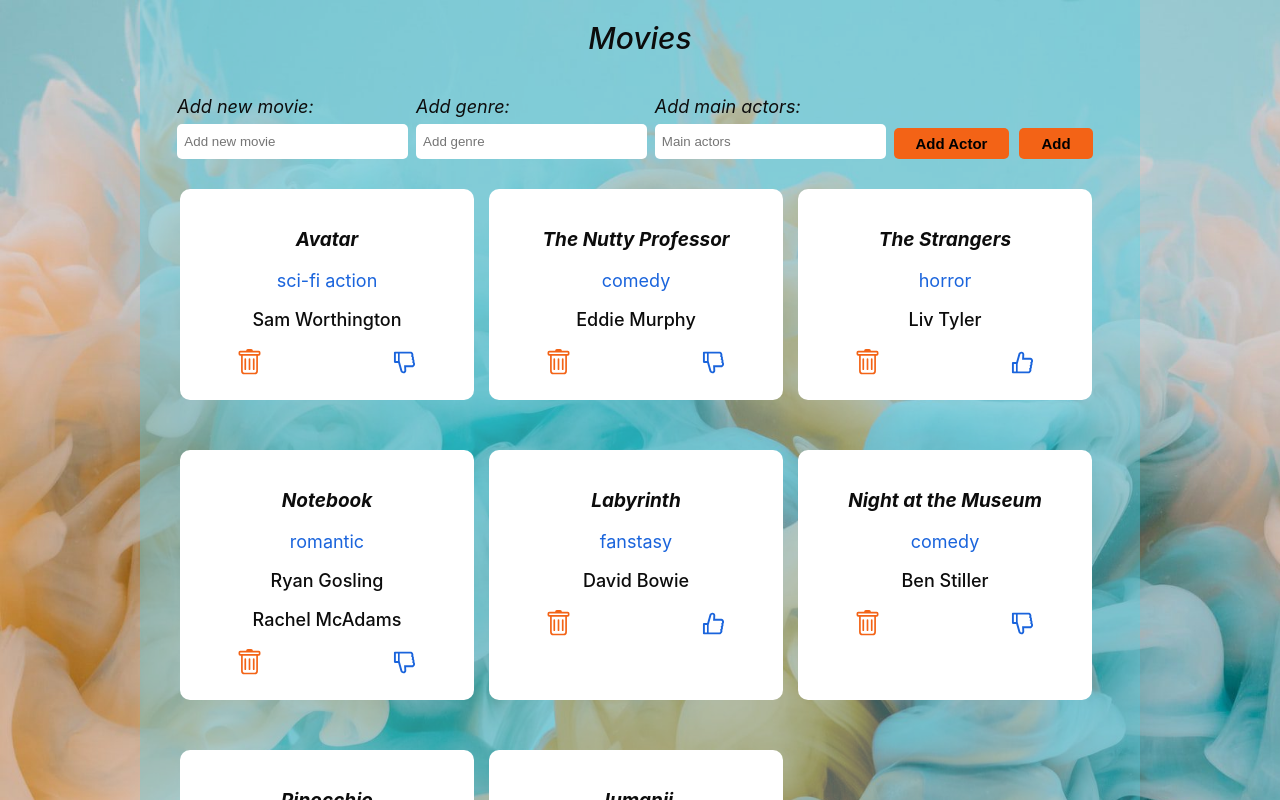
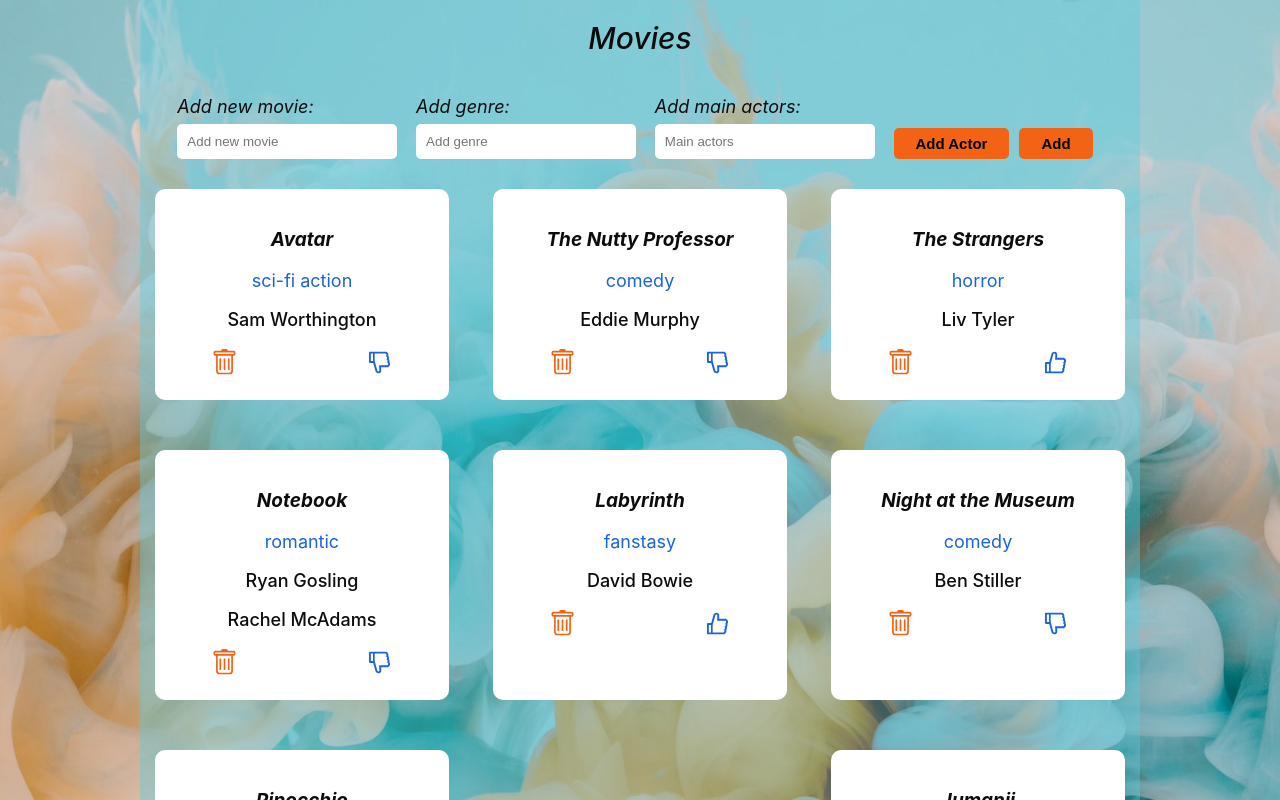
Before and after one commit to masaskrobo/List-of-movies, a React (Create React App) app: page / in a window 1280 px wide. Shown: the top 800 px of the page. Built offline with nearby package versions, Linux system fonts and the light colour scheme.

Commit message:
Fixing app

```diff
--- a/src/AddNewMovie/AddNewMovie.css
+++ b/src/AddNewMovie/AddNewMovie.css
@@ -14,8 +14,9 @@
 .form_box__input{
     border-radius: 5px;
     border: none;
-    padding: 10px 47px 10px 7px;
+    width: 200px;
     margin-top: 7px;
+    padding: 10px;
 }
 .button__box{
     padding-top: 32px;
--- a/src/AddNewMovie/AddNewMovie.js
+++ b/src/AddNewMovie/AddNewMovie.js
@@ -18,19 +18,18 @@ function AddNewMovie({onNewMovie}){
         }
 
     function NewMovie(){
-        onNewMovie(newMovie,style,actors)
-        setNewMovie('');
-        setNewStyle('');
-        setNewActor('');
+        if(newMovie !== '' && style !== ''){
+            onNewMovie(newMovie,style,actors)
+            setNewMovie('');
+            setNewStyle('');
+            setNewActor('');
+        }
        }
 
     function AddActors(){
        setActors([...actors,actor])
        setNewActor('')
-
-
        }
-
 
     return(
       <div className='form__container'>
@@ -50,8 +49,10 @@ function AddNewMovie({onNewMovie}){
                    <input className='form_box__input' placeholder='Main actors' type='text'  onChange={AddMainActor} value={actor}></input>
              </div>
              <div className='button__box'>
-                   <button className='button__box__add__actor' onClick={AddActors}>Add Actor</button>
+                   <button className='button__box__add__actor'  onClick={AddActors}>Add Actor</button>
                    <button className='button__box__add' onClick={NewMovie}>Add</button>
+
+
                    {actors.map(function(act){
                           return <p className='add_actors'>{act}</p>
         })}
--- a/src/ListOfMovies/ListOfMovies.css
+++ b/src/ListOfMovies/ListOfMovies.css
@@ -27,7 +27,8 @@
 }
 .movie_container{
     display: flex;
+    justify-content: space-between;
     flex-wrap: wrap;
     width: 100%;
-    margin-left: 25px;
+
 }
--- a/src/Movies/Movies.css
+++ b/src/Movies/Movies.css
@@ -1,6 +1,5 @@
 .movie_container__holder{
     background-color: white;
-    margin-right: 15px;
     margin-top: 30px;
     padding:20px 50px ;
     width: 20%;
```
